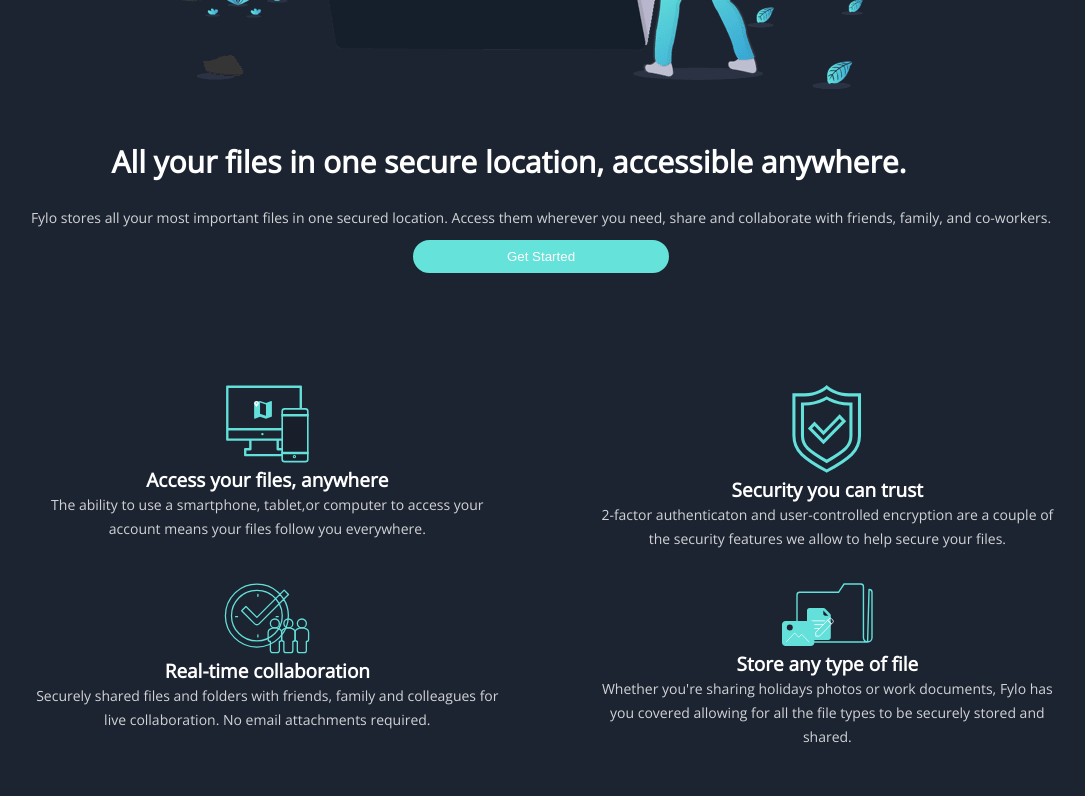
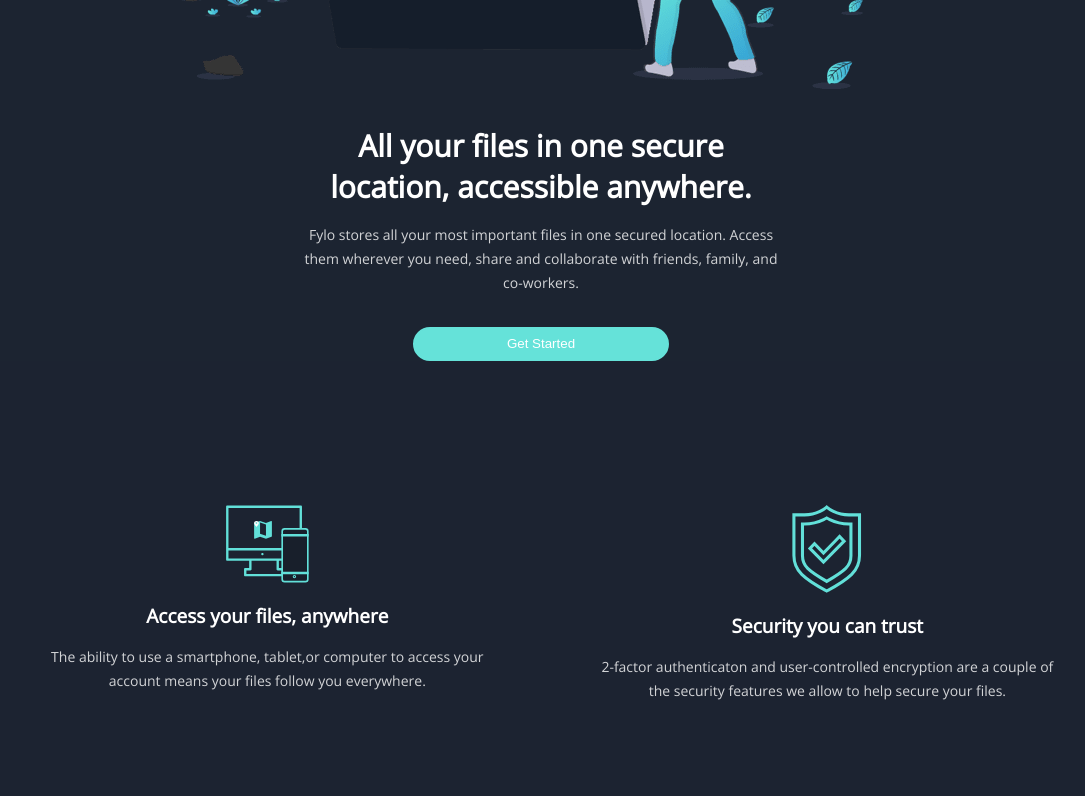
Before and after one commit to DanglingGem/fylo-dark-theme-landing-page, a plain HTML site: page index.html in a window 1280 px wide. Shown: the part 680-1476 px from the top of the page, without its empty margins (99-1184 px from the left). Drawn offline with nearby package versions, Linux system fonts and the light colour scheme.

Commit message:
commit on main

```diff
--- a/styles.css
+++ b/styles.css
@@ -1,8 +1,17 @@
-/* FONTS */
+/*
+===================
+FONTS
+===================
+*/
 
 @import url('https://fonts.googleapis.com/css?family=Open+Sans&display=swap');
 @import url('https://fonts.googleapis.com/css2?family=Raleway&display=swap');
 
+/*
+===================
+VARIABLES
+===================
+*/
 
 :root {
     /* dark shades of primary color */
@@ -19,6 +28,19 @@
     --ff-headings: "Raleway", sans-serif;
     --ff-body: "Open Sans", sans-serif;
 }
+/*
+===========================
+GLOBAL STYLES
+===========================
+*/
+*{
+    padding: 0;
+    margin: 0;
+    box-sizing: border-box;
+}
+body{
+    background-color: var(--main-background);
+}
 h1,
 h2,
 h5{
@@ -29,7 +51,6 @@ p{
     font-size: 14px;
     line-height: 1.5rem;
     opacity: 80%;
-   /* margin: 0 1rem;*/
 }
 h1{
     font-size: 30px;
@@ -40,7 +61,7 @@ h2{
 h5{
     font-size: 14px;
 }
-@media screen and (max-width: 375px) {
+@media screen and (max-width: 882px) {
     h1{
         font-size: 22px;
     }
@@ -68,22 +89,13 @@ a{
     font-weight: 400;
     line-height: 1.5rem;
 }
-@media screen and (max-width: 375px){
+@media screen and (max-width: 882px){
     a{
         line-height: 1.1rem;
     }
     p{
         line-height: 1.3rem;
     }
-}
-*{
-    padding: 0;
-    margin: 0;
-    box-sizing: border-box;
-}
-@media screen and (max-width: 1440px){
-    body{
-        background-color: var(--main-background);
 }
 .nav-header{
     display: flex;
@@ -92,6 +104,7 @@ a{
 .logo{
     height: 3.2rem;
 }
+
 .nav-links{
     display: flex;
     flex-direction: row;
@@ -107,6 +120,7 @@ a{
 .navbar a:hover{
 color: var(--call-to-action-cyan);
 }
+@media screen and (max-width: 1440px){
     main{
         background-image: url('images/bg-curvy-desktop.svg');
         background-position: right top;
@@ -117,12 +131,16 @@ a{
         display: grid;
         text-align: center;
     }
-    .intro-section h1{
-        margin: 3rem 6rem 1rem 2rem;
-
+    .intro-container h1{
+        padding-left: 25rem;
+        padding-right: 25rem;
+        margin-top: 2rem;
     }
     .intro-container p{
-        padding-top: 0.5rem;
+        padding-top: 1rem;
+        text-align: center;
+        padding-left: 25rem;
+        padding-right: 25rem;
     }
     .intro-button{
         width: 20%;
@@ -132,7 +150,7 @@ a{
         border-color: var(--call-to-action-cyan);
         background: var(--call-to-action-cyan);
         color: var(--white);
-        margin-top: 0.6rem;
+        margin-top: 2rem;
     }
     #features{
         display: grid;
@@ -143,7 +161,12 @@ a{
     #features div{
         padding-left: 2.8rem;
         padding-right: 2.8rem;
-        margin-top: 2rem;
+        margin-top: 4rem;
+        padding-bottom: 2rem;
+    }
+    #features img,
+    #features h2{
+        padding-bottom: 1rem;
     }
     .stay-section{
         display: flex;
@@ -153,6 +176,9 @@ a{
     }
     #stay-content{
         margin-top: 6rem;
+    }
+    #stay-content h2{
+        margin-bottom: 1rem;
     }
     #stay-content p{
         padding-top: 1rem;
@@ -183,7 +209,7 @@ a{
     }
     .team-section{
         display: flex;
-        margin-top: 8rem;
+        margin-top: 15rem;
     }
     #team-profile{
         background: var(--intro-background);
@@ -204,7 +230,9 @@ a{
         margin-left: 20rem;
         margin-top: 10rem;
         border-radius: 8px;
-        box-shadow: 0px 10px 4px var(--main-background);
+        box-shadow: 2px 6px 3px hsl(215, 54%, 7%);
+        position: relative;
+        top: 7rem;
     }
     .sign-section h2{
         padding-top: 2.8rem;
@@ -242,6 +270,7 @@ a{
     }
     footer{
         background: var(--footer-background);
+        padding-top: 8rem;
     }
     footer ul a:hover{
         font-weight: bold;
@@ -282,7 +311,7 @@ a{
         top: 4px;
     }
 }
-@media screen and (max-width: 375px){
+@media screen and (max-width: 882px){
     .nav-header{
         padding-top: 2.4rem;
         padding-left: 1.5rem;
@@ -409,5 +438,4 @@ a{
         padding-left: 5rem;
     }
 
-
 }
```
Lines whose indentation alone changed are shown as unchanged.
